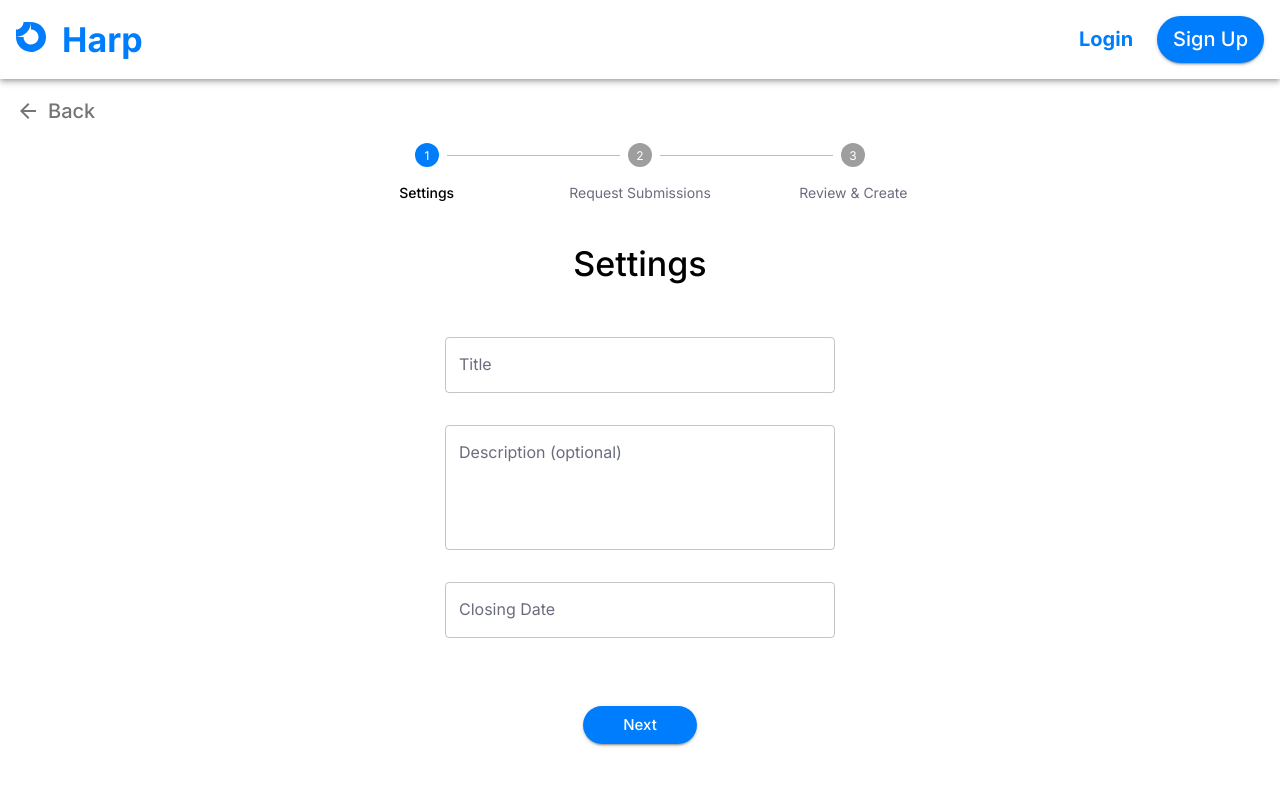
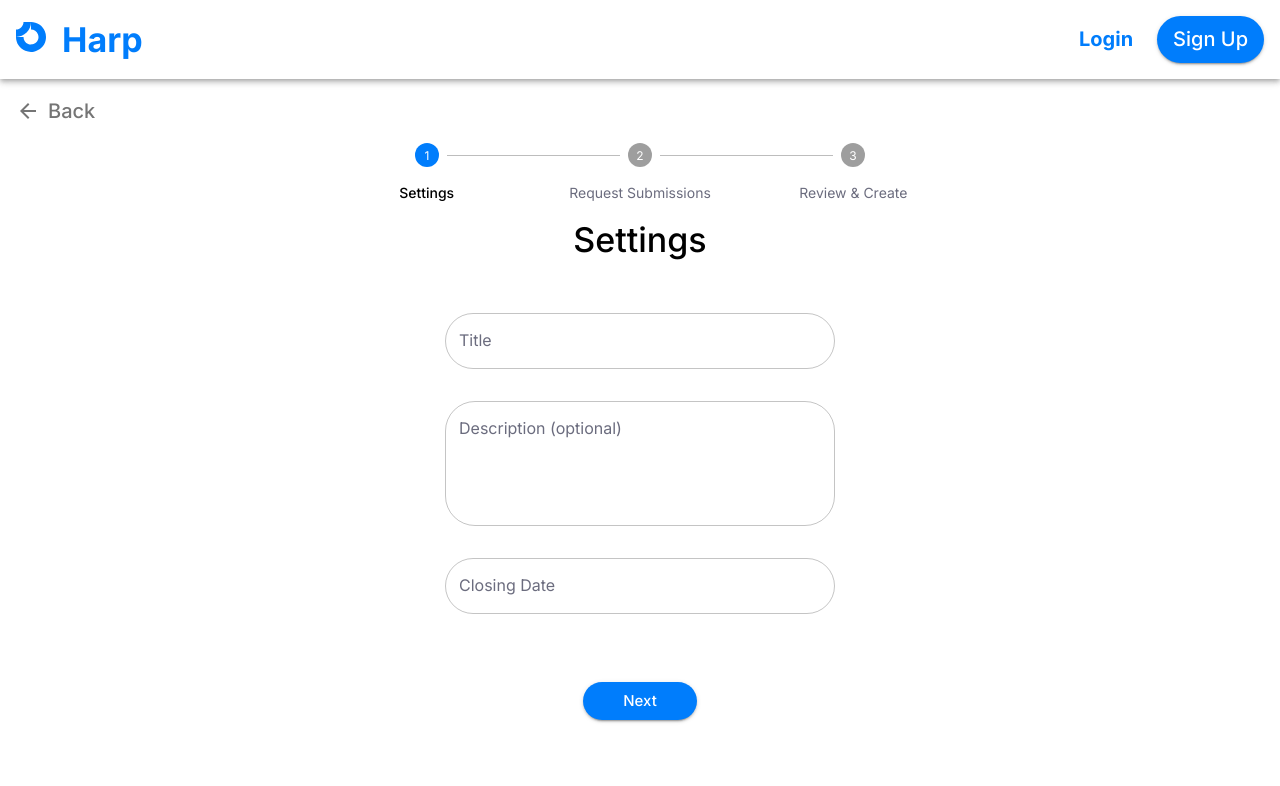
Before and after one commit to COSC-499-W2023/year-long-project-team-3, a Next.js app: page /submission-box in a window 1280 px wide. Shown: the top 786 px of the page. Built offline with nearby package versions, Linux system fonts and the light colour scheme; no server answers.

Commit message:
Trying to make things look less rotund

```diff
--- a/src/app/submission-box/page.tsx
+++ b/src/app/submission-box/page.tsx
@@ -73,7 +73,7 @@ export default function SubmissionBox() {
                 >
                     <ProgressDots activeStep={currentStepIndex} numSteps={steps.length} labels={stepTitles} />
                 </Box>
-                <Box display='flex' width='100%' flexDirection='column' alignItems='center' sx={{ pt: 3 }}>
+                <Box display='flex' width='100%' flexDirection='column' alignItems='center'>
                     <Typography data-cy='title' variant='h4' sx={{ fontWeight: 'medium' }}>
                         {currentStepTitle}
                     </Typography>
--- a/src/components/SubmissionBoxComponents/RequestSubmission/index.tsx
+++ b/src/components/SubmissionBoxComponents/RequestSubmission/index.tsx
@@ -104,7 +104,8 @@ export default function RequestSubmission({ emails, updateFields }: RequestSubmi
                     overflow: 'auto',
                     p: 2,
                     backgroundColor: '#F5F5F5',
-                    borderRadius: 12,
+                    borderRadius: 0.3, // this is needed to override the borderRadius: 100 in the theme
+                    mb: 5,
                 }}
             >
                 {/* Add new cards for added submission requests and allow removal */}
--- a/src/components/SubmissionBoxComponents/ReviewAndCreate/index.tsx
+++ b/src/components/SubmissionBoxComponents/ReviewAndCreate/index.tsx
@@ -20,7 +20,8 @@ export default function ReviewAndCreate({ title, description, closingDate, email
             <Box
                 gap={1}
                 sx={{
-                    p: 5,
+                    pt: 5,
+                    pb: 2,
                     display: 'flex',
                     flexDirection: 'column',
                     alignItems: 'center',
@@ -32,7 +33,7 @@ export default function ReviewAndCreate({ title, description, closingDate, email
                     disabled
                     margin='normal'
                     variant='outlined'
-                    type='title'
+                    type='text'
                     label='Title'
                     name='title'
                     value={title}
@@ -43,13 +44,14 @@ export default function ReviewAndCreate({ title, description, closingDate, email
                         disabled
                         margin='normal'
                         variant='outlined'
-                        type='description'
+                        type='text'
                         label='Description'
                         name='description'
                         multiline
                         rows={4}
                         value={description}
                         data-cy='description'
+                        sx={{ '& .MuiOutlinedInput-root': { borderRadius: 0.3 } }} // this is needed to override the borderRadius: 100 in the theme
                     />
                 )}
                 {closingDate && (
--- a/src/components/SubmissionBoxComponents/Settings/index.tsx
+++ b/src/components/SubmissionBoxComponents/Settings/index.tsx
@@ -1,7 +1,6 @@
 import TextField from '@mui/material/TextField'
 import { DateTimePicker } from '@mui/x-date-pickers'
 import React from 'react'
-import logger from '@/utils/logger'
 import { ObjectSchema } from 'yup'
 import * as yup from 'yup'
 import { useFormik } from 'formik'
@@ -27,7 +26,7 @@ export default function Settings({ title, description, closingDate, updateFields
         },
         validationSchema: validationSchema,
         // TODO: properly implement handleSubmit
-        onSubmit: (values: SettingsData) => handleSubmit(values),
+        onSubmit: () => {},
     })
 
     return (
@@ -46,7 +45,7 @@ export default function Settings({ title, description, closingDate, updateFields
                 <TextField
                     margin='normal'
                     variant='outlined'
-                    type='title'
+                    type='text'
                     label='Title'
                     name='title'
                     value={formik.values.title}
@@ -64,7 +63,7 @@ export default function Settings({ title, description, closingDate, updateFields
                 <TextField
                     margin='normal'
                     variant='outlined'
-                    type='description'
+                    type='text'
                     label='Description (optional)'
                     name='description'
                     multiline
@@ -80,6 +79,7 @@ export default function Settings({ title, description, closingDate, updateFields
                     FormHelperTextProps={{ style: { position: 'absolute', bottom: -20 } }}
                     helperText={formik.touched.description && formik.errors.description}
                     data-cy='description'
+                    sx={{ '& .MuiOutlinedInput-root': { borderRadius: 0.3 } }} // this is needed to override the borderRadius: 100 in the theme
                 />
                 <DateTimePicker
                     disablePast
@@ -93,15 +93,6 @@ export default function Settings({ title, description, closingDate, updateFields
             </Box>
         </>
     )
-
-    async function handleSubmit(values: SettingsData) {
-        try {
-            // TODO: send form data to API and do some error checking here
-        } catch (err) {
-            const errMessage = JSON.stringify(err, Object.getOwnPropertyNames(err))
-            logger.error(errMessage)
-        }
-    }
 }
 
 const validationSchema: ObjectSchema<SettingsData> = yup.object().shape({
--- a/src/components/ThemeRegistry/theme.ts
+++ b/src/components/ThemeRegistry/theme.ts
@@ -43,7 +43,7 @@ export const theme: Theme = createTheme({
             textTransform: 'none',
         },
     },
-    // shape: {
-    //     borderRadius: 100,
-    // },
+    shape: {
+        borderRadius: 100,
+    },
 })
```
